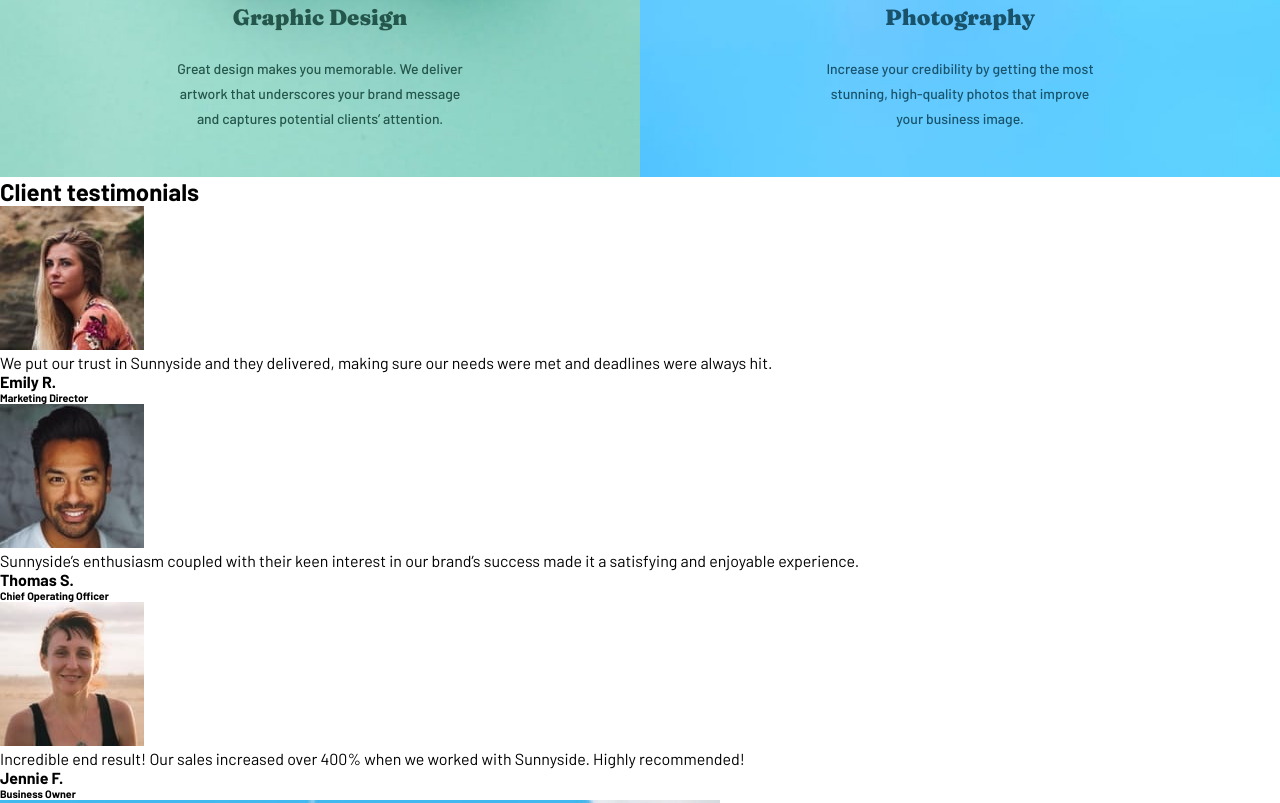
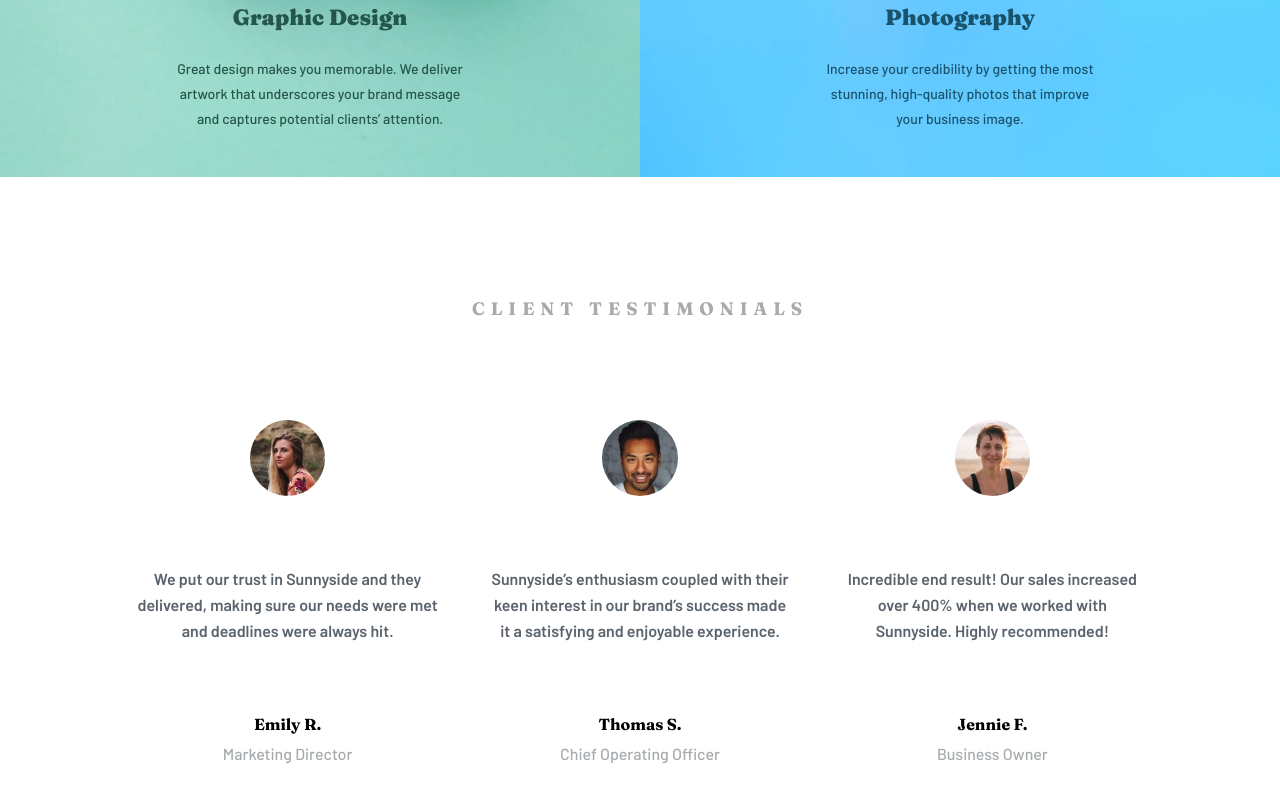
Before and after one commit to ZaraMr/sunnyside-agency, a plain HTML site: page index.html in a window 1280 px wide. Shown: the part 2143-2946 px from the top of the page. Drawn offline with Linux system fonts and the light colour scheme.

Commit message:
Change HTML and Add Style to Section-3
add class to paragraphs of this section in html and add its style

```diff
--- a/assets/styles/style.css
+++ b/assets/styles/style.css
@@ -290,3 +290,67 @@ a {
   flex: 1;
   background-image: url("/assets/imgs/desktop/image-photography.jpg");
 }
+
+.section__3 {
+  display: flex;
+  flex-direction: column;
+  justify-content: center;
+  align-items: center;
+  padding: 120px 0;
+  gap: 50px;
+  /* text-align: center; */
+}
+
+.section__3 h2 {
+  font-family: "Fraunces", serif;
+  font-size: 18px;
+  text-transform: uppercase;
+  letter-spacing: 6px;
+  color: hsl(210, 4%, 67%);
+}
+
+.section__3 .client-section {
+  display: flex;
+  padding: 50px 100px;
+  justify-content: center;
+  align-items: center;
+  /* align-items: center; */
+  gap: 50px;
+}
+
+.section__3 .client-section .item {
+  width: 28%;
+  /* display: inline; */
+  /* text-align: center; */
+  text-align: center;
+  display: flex;
+  flex-direction: column;
+  justify-content: center;
+  align-items: center;
+}
+
+.section__3 .client-section .item img {
+  width: 25%;
+  border-radius: 50%;
+}
+
+.section__3 .client-section .item p.client-comment {
+  margin: 70px 0;
+  /* font-size: 1px; */
+  font-weight: 600;
+  line-height: 26px;
+  color: hsl(213, 9%, 39%);
+}
+
+.section__3 .client-section .item h4 {
+  font-family: "Fraunces", serif;
+  /* font-size: 14px; */
+  margin-bottom: 10px;
+  /* font-weight: 900; */
+}
+
+.section__3 .client-section .item p.job-title {
+  font-size: 16px;
+  color: hsl(210, 4%, 67%);
+  font-weight: 500;
+}
--- a/index.html
+++ b/index.html
@@ -97,30 +97,30 @@
         <div class="client-section">
           <div class="item item--1">
             <img src="assets/imgs/image-emily.jpg" alt="" />
-            <p>
+            <p class="client-comment">
               We put our trust in Sunnyside and they delivered, making sure our
               needs were met and deadlines were always hit.
             </p>
             <h4>Emily R.</h4>
-            <h6>Marketing Director</h6>
+            <p class="job-title">Marketing Director</p>
           </div>
           <div class="item item--2">
             <img src="assets/imgs/image-thomas.jpg" alt="" />
-            <p>
+            <p class="client-comment">
               Sunnyside’s enthusiasm coupled with their keen interest in our
               brand’s success made it a satisfying and enjoyable experience.
             </p>
             <h4>Thomas S.</h4>
-            <h6>Chief Operating Officer</h6>
+            <p class="job-title">Chief Operating Officer</p>
           </div>
           <div class="item item--3">
             <img src="assets/imgs/image-jennie.jpg" alt="" />
-            <p>
+            <p class="client-comment">
               Incredible end result! Our sales increased over 400% when we
               worked with Sunnyside. Highly recommended!
             </p>
             <h4>Jennie F.</h4>
-            <h6>Business Owner</h6>
+            <p class="job-title">Business Owner</p>
           </div>
         </div>
       </div>
```
